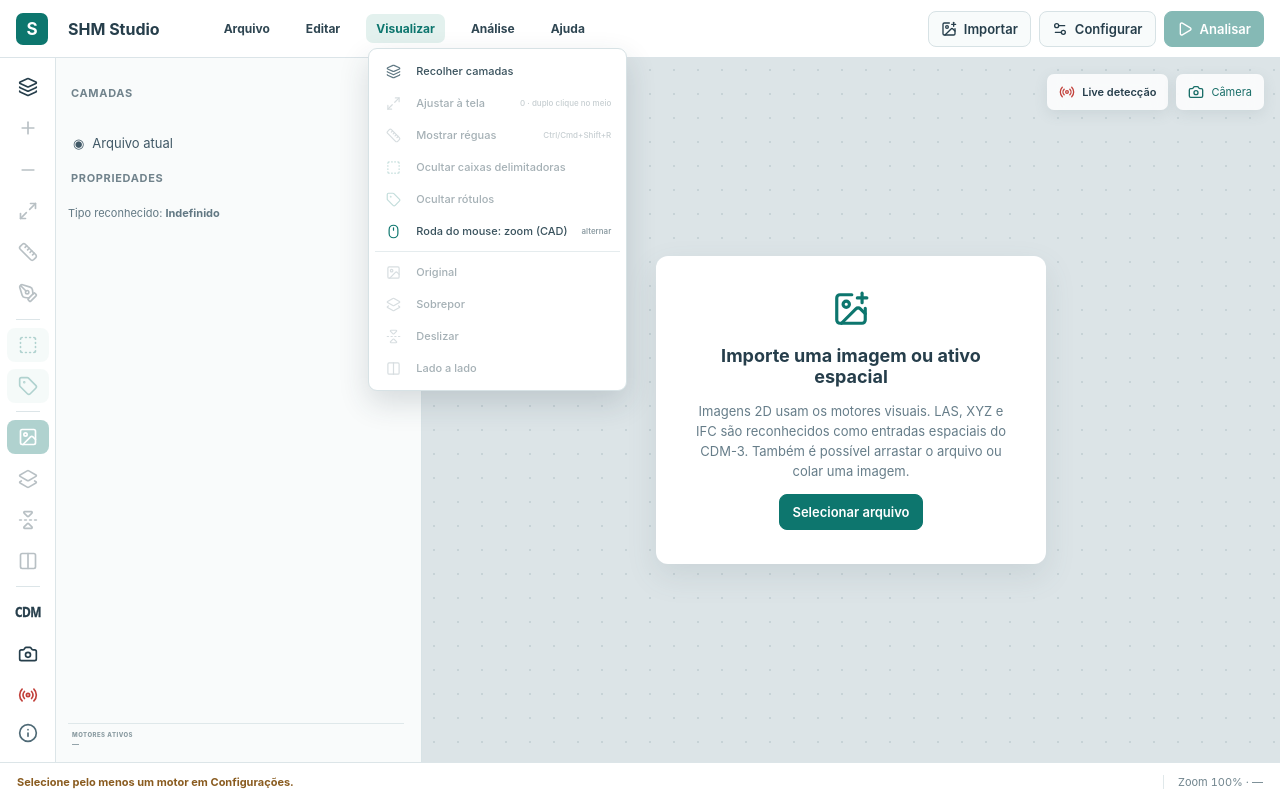
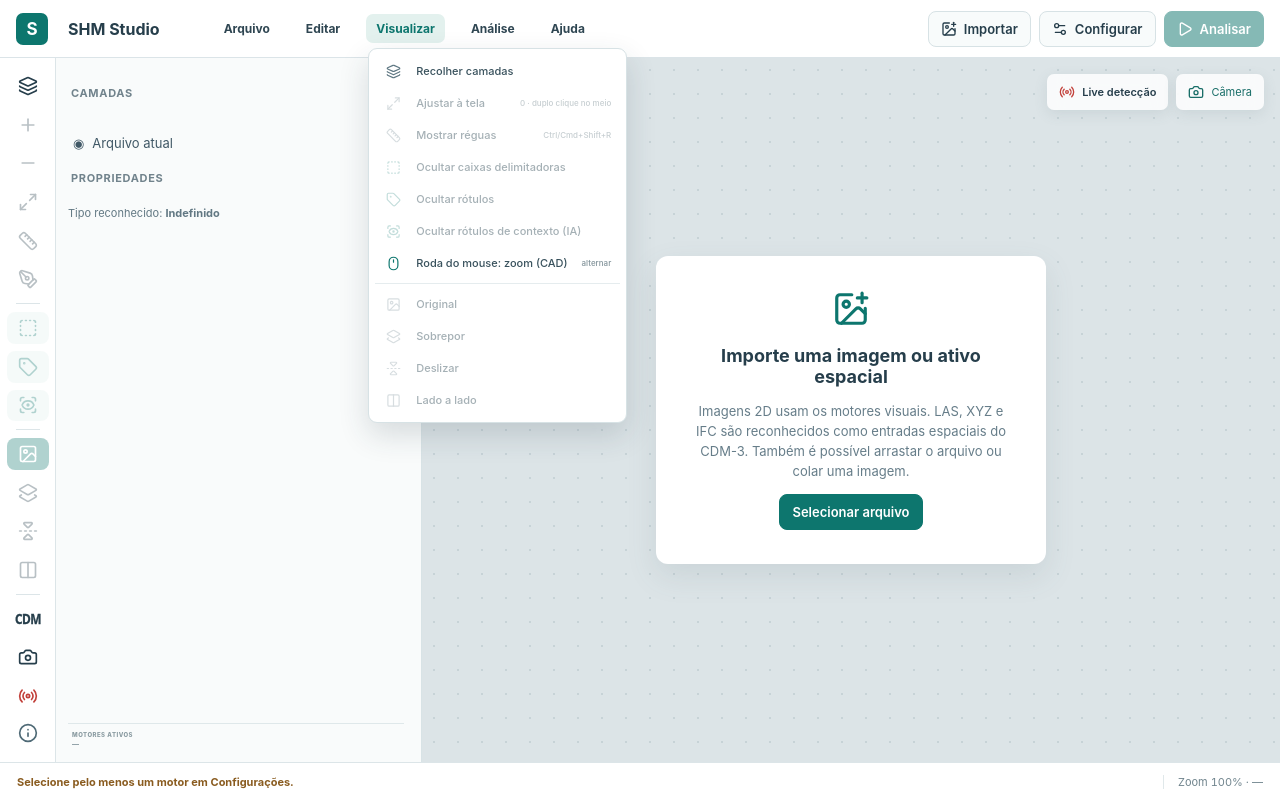
Before and after one commit to aaronkadima/SHM, a React (Vite) app in the folder frontend/: page / in a window 1280 px wide. Both pictures are taken after a click on the heading "Visualizar". Built offline with nearby package versions, Linux system fonts and the light colour scheme.

Commit message:
Studio: ativar/desativar rótulos de contexto IA pela barra lateral, menu Visualizar, menu de contexto e busca de comandos (preferência lembrada)
Co-Authored-By: Claude Opus 5.5 <noreply@anthropic.com>
Claude-Session: https://claude.ai/code/session_01AyLXBskjKQvD4bSrghLRz8

```diff
--- a/frontend/src/AnalysisWorkspace.jsx
+++ b/frontend/src/AnalysisWorkspace.jsx
@@ -1,5 +1,5 @@
 import React,{Suspense,useCallback,useEffect,useRef,useState} from "react";
-import {PenTool,GraduationCap,FolderOpen,History,PencilLine,Save,Printer,LogOut,RotateCcw,Trash2,Mouse,CircleHelp,MousePointerClick,Lightbulb,Info,Search,Keyboard,Cpu,Globe,Bug,ExternalLink,Ruler,SquareDashed,Tag,Layers2,FlipHorizontal2,Camera,ChevronDown,ChevronLeft,ChevronRight,ChevronUp,Columns2,Download,Image as ImageIcon,ImagePlus,Layers3,BookOpen,Lock,Maximize2,Minus,MoveHorizontal,Play,Plus,Radio,RefreshCw,Settings2,SlidersHorizontal,Unlock,X} from "lucide-react";
+import {ScanEye,PenTool,GraduationCap,FolderOpen,History,PencilLine,Save,Printer,LogOut,RotateCcw,Trash2,Mouse,CircleHelp,MousePointerClick,Lightbulb,Info,Search,Keyboard,Cpu,Globe,Bug,ExternalLink,Ruler,SquareDashed,Tag,Layers2,FlipHorizontal2,Camera,ChevronDown,ChevronLeft,ChevronRight,ChevronUp,Columns2,Download,Image as ImageIcon,ImagePlus,Layers3,BookOpen,Lock,Maximize2,Minus,MoveHorizontal,Play,Plus,Radio,RefreshCw,Settings2,SlidersHorizontal,Unlock,X} from "lucide-react";
 import ImageInspector from "./ImageInspector.jsx";
 import EngineStages from "./EngineStages.jsx";
 import CanvasRulers,{RULER_UNITS} from "./CanvasRulers.jsx";
@@ -98,6 +98,7 @@ export default function AnalysisWorkspace({appInfo=null,executionIssue="",refere
   useEffect(()=>{setOpenedAt(file?Date.now():null)},[file]);
   const [showSceneLabels,setShowSceneLabels]=useState(()=>{try{return localStorage.getItem("shmSceneLabels")!=="0"}catch{return true}});
   useEffect(()=>{try{localStorage.setItem("shmSceneLabels",showSceneLabels?"1":"0")}catch{}},[showSceneLabels]);
+  const toggleSceneLabels=()=>setShowSceneLabels(v=>{showStatusNotice(v?"Rótulos de contexto ocultos":"Rótulos de contexto visíveis",900);return !v});
   const [annotating,setAnnotating]=useState(false),[gtState,setGtState]=useState(DEFAULT_GT_STATE);
   const groundTruth=useGroundTruth(file||null);
   const imageDecoded=imageSize.width>1&&imageSize.height>1;
@@ -1305,6 +1306,7 @@ export default function AnalysisWorkspace({appInfo=null,executionIssue="",refere
     {group:"Visualizar",label:rulers.visible?"Ocultar réguas":"Mostrar réguas",icon:Ruler,hint:"Ctrl+Shift+R",disabled:kind!=="2d",run:toggleRulers},
     {group:"Visualizar",label:showBoxes?"Ocultar caixas delimitadoras":"Mostrar caixas delimitadoras",icon:SquareDashed,disabled:kind!=="2d",run:()=>setShowBoxes(v=>!v)},
     {group:"Visualizar",label:showLabels?"Ocultar rótulos":"Mostrar rótulos",icon:Tag,disabled:kind!=="2d",run:()=>setShowLabels(v=>!v)},
+    {group:"Visualizar",label:showSceneLabels?"Ocultar rótulos de contexto (IA)":"Mostrar rótulos de contexto (IA)",icon:ScanEye,disabled:kind!=="2d",run:toggleSceneLabels},
     ...[["original","Original",ImageIcon],["overlay","Sobrepor (original + detecções)",Layers2],["wipe","Deslizar",FlipHorizontal2],["side","Lado a lado",Columns2]].map(([id,label,icon])=>({group:"Visualizar",label,icon,disabled:kind!=="2d"||(id!=="original"&&!res),run:()=>changeComparison(id)})),
     {group:"Análise",label:"Executar análise",icon:Play,hint:"Ctrl+Enter",disabled:analysisDisabled,run:()=>analyzeButton.current?.click()},
     {group:"Análise",label:"Configurações",icon:Settings2,hint:"Ctrl+,",disabled:busy,run:()=>onSettings?.()},
@@ -1341,6 +1343,7 @@ export default function AnalysisWorkspace({appInfo=null,executionIssue="",refere
         pathologyLayers.length>0&&{label:"Ocultar todas as patologias",onSelect:()=>setPathologyGroupVisible(false)},
         pathologyLayers.length>0&&{label:"Caixas de detecção",checked:showBoxes,onSelect:()=>setShowBoxes(v=>!v)},
         pathologyLayers.length>0&&{label:"Rótulos dos achados",checked:showLabels,onSelect:()=>setShowLabels(v=>!v)},
+        sceneObjects.length>0&&{label:"Rótulos de contexto (IA)",checked:showSceneLabels,onSelect:toggleSceneLabels},
         {label:"Recolher painel de camadas",onSelect:()=>setLayersPanelOpen(false)},
       ]});
     }
@@ -1353,6 +1356,7 @@ export default function AnalysisWorkspace({appInfo=null,executionIssue="",refere
         {label:"Roda do mouse faz zoom",checked:wheelMode==="zoom",onSelect:()=>setWheelMode(m=>m==="zoom"?"pan":"zoom")},
         pathologyLayers.length>0&&{label:"Caixas de detecção",checked:showBoxes,onSelect:()=>setShowBoxes(v=>!v)},
         pathologyLayers.length>0&&{label:"Rótulos dos achados",checked:showLabels,onSelect:()=>setShowLabels(v=>!v)},
+        sceneObjects.length>0&&{label:"Rótulos de contexto (IA)",checked:showSceneLabels,onSelect:toggleSceneLabels},
       ]});
       sections.push({title:"Modo de exibição",items:[["original","Original"],["overlay","Original + detecções"],["wipe","Deslizar"],["side","Lado a lado"]].map(([id,label])=>({label,checked:comparison===id,disabled:id!=="original"&&!res,title:id!=="original"&&!res?"Disponível após a análise":undefined,onSelect:()=>changeComparison(id)}))});
       if(!t.closest(".imgInspector,.editorImageEntry"))sections.push({title:"Imagem",items:[{label:"Propriedades e qualidade",onSelect:()=>{setInspectorTab("properties");setInspectorOpen(true)}},{label:"Corrigir imagem",onSelect:()=>{setInspectorTab("correction");setInspectorOpen(true)}}]});
@@ -1410,6 +1414,7 @@ export default function AnalysisWorkspace({appInfo=null,executionIssue="",refere
           <button type="button" role="menuitem" aria-checked={!!rulers.visible} disabled={kind!=="2d"} onClick={e=>runEditorMenuAction(e,toggleRulers)}><MenuIcon icon={Ruler}/><span>{rulers.visible?"Ocultar réguas":"Mostrar réguas"}</span><small>Ctrl/Cmd+Shift+R</small></button>
           <button type="button" role="menuitem" aria-checked={showBoxes} disabled={kind!=="2d"} onClick={e=>runEditorMenuAction(e,()=>setShowBoxes(v=>!v))}><MenuIcon icon={SquareDashed}/><span>{showBoxes?"Ocultar caixas delimitadoras":"Mostrar caixas delimitadoras"}</span></button>
           <button type="button" role="menuitem" aria-checked={showLabels} disabled={kind!=="2d"} onClick={e=>runEditorMenuAction(e,()=>setShowLabels(v=>!v))}><MenuIcon icon={Tag}/><span>{showLabels?"Ocultar rótulos":"Mostrar rótulos"}</span></button>
+          <button type="button" role="menuitem" aria-checked={showSceneLabels} disabled={kind!=="2d"} onClick={e=>runEditorMenuAction(e,toggleSceneLabels)}><MenuIcon icon={ScanEye}/><span>{showSceneLabels?"Ocultar rótulos de contexto (IA)":"Mostrar rótulos de contexto (IA)"}</span></button>
           <button type="button" role="menuitem" aria-checked={wheelMode==="zoom"} onClick={e=>runEditorMenuAction(e,()=>{const next=wheelMode==="zoom"?"pan":"zoom";setWheelMode(next);showStatusNotice(next==="zoom"?"Roda do mouse: zoom no cursor (CAD) · Shift+roda move":"Roda do mouse: rolagem · Ctrl+roda dá zoom",2200)})}><MenuIcon icon={Mouse}/><span>Roda do mouse: {wheelMode==="zoom"?"zoom (CAD)":"rolagem"}</span><small>alternar</small></button>
           <hr/>
           <button type="button" role="menuitem" disabled={kind!=="2d"} onClick={e=>runEditorMenuAction(e,()=>changeComparison("original"))}><MenuIcon icon={ImageIcon}/><span>Original</span></button>
@@ -1478,6 +1483,7 @@ export default function AnalysisWorkspace({appInfo=null,executionIssue="",refere
           <span className="editorToolSep" aria-hidden="true"/>
           <button className={showBoxes?"active":""} aria-label={showBoxes?"Ocultar caixas delimitadoras":"Mostrar caixas delimitadoras"} aria-pressed={showBoxes} title={(showBoxes?"Ocultar":"Mostrar")+" caixas delimitadoras"} disabled={kind!=="2d"} onClick={()=>setShowBoxes(v=>{showStatusNotice(v?"Caixas ocultas":"Caixas visíveis",900);return !v})}><SquareDashed/></button>
           <button className={showLabels?"active":""} aria-label={showLabels?"Ocultar rótulos":"Mostrar rótulos"} aria-pressed={showLabels} title={(showLabels?"Ocultar":"Mostrar")+" rótulos dos achados"} disabled={kind!=="2d"} onClick={()=>setShowLabels(v=>{showStatusNotice(v?"Rótulos ocultos":"Rótulos visíveis",900);return !v})}><Tag/></button>
+          <button className={showSceneLabels?"active":""} aria-label={showSceneLabels?"Ocultar rótulos de contexto (IA)":"Mostrar rótulos de contexto (IA)"} aria-pressed={showSceneLabels} title={(showSceneLabels?"Ocultar":"Mostrar")+" rótulos de contexto da IA (objetos da cena: céu, árvore, parede…)"} disabled={kind!=="2d"} onClick={toggleSceneLabels}><ScanEye/></button>
           <span className="editorToolSep" aria-hidden="true"/>
           {[["original",ImageIcon,"Original"],["overlay",Layers2,"Sobrepor (original + detecções)"],["wipe",FlipHorizontal2,"Deslizar"],["side",Columns2,"Lado a lado"]].map(([id,Icon,label])=><button key={id} className={"editorToolMode"+(comparison===id?" active":"")} aria-label={"Visualização: "+label} aria-pressed={comparison===id} title={id!=="original"&&!res?label+" · disponível após a análise":label} disabled={kind!=="2d"||(id!=="original"&&!res)} onClick={()=>changeComparison(id)}><Icon/></button>)}
           <span className="editorToolSep" aria-hidden="true"/>
```
